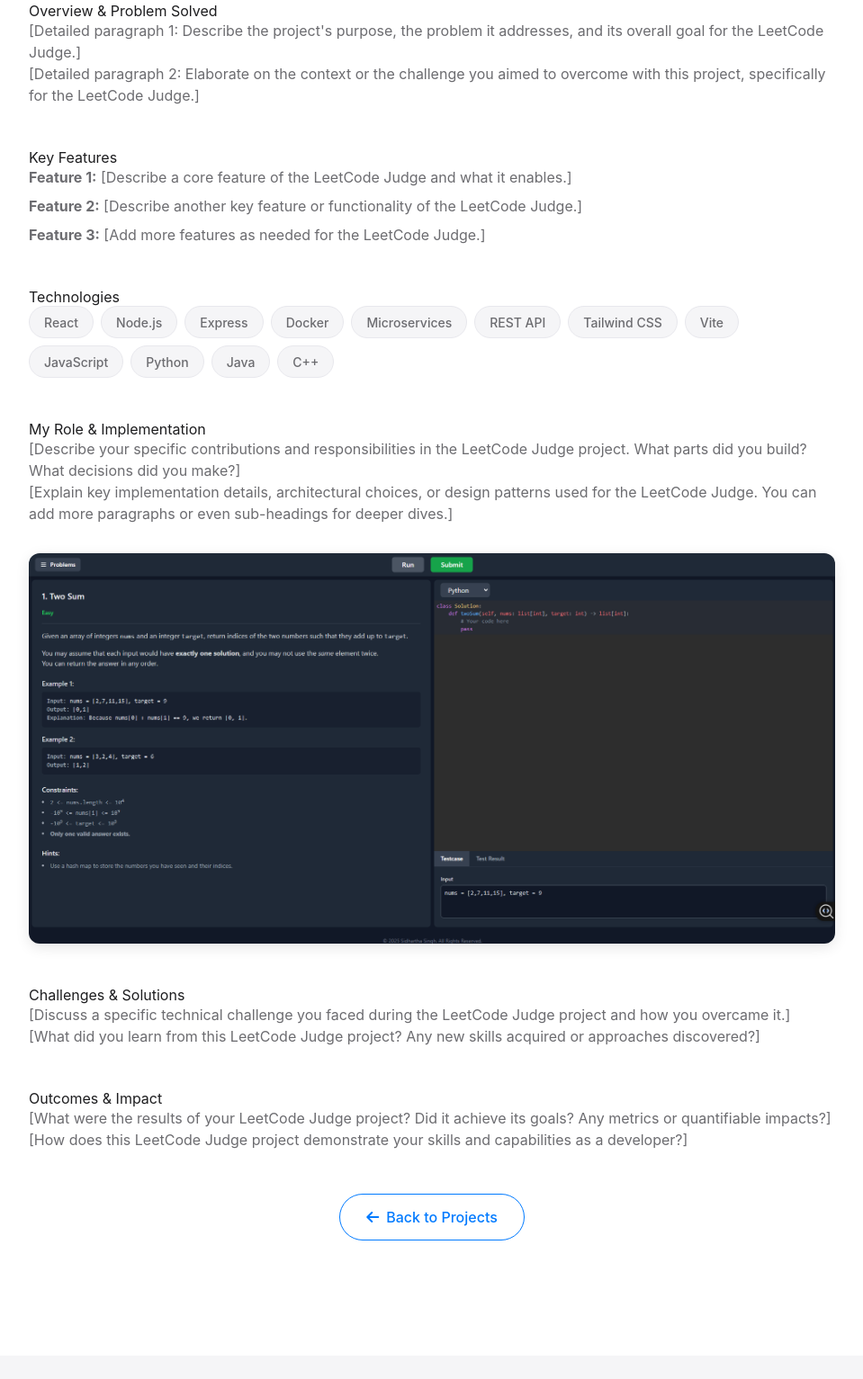
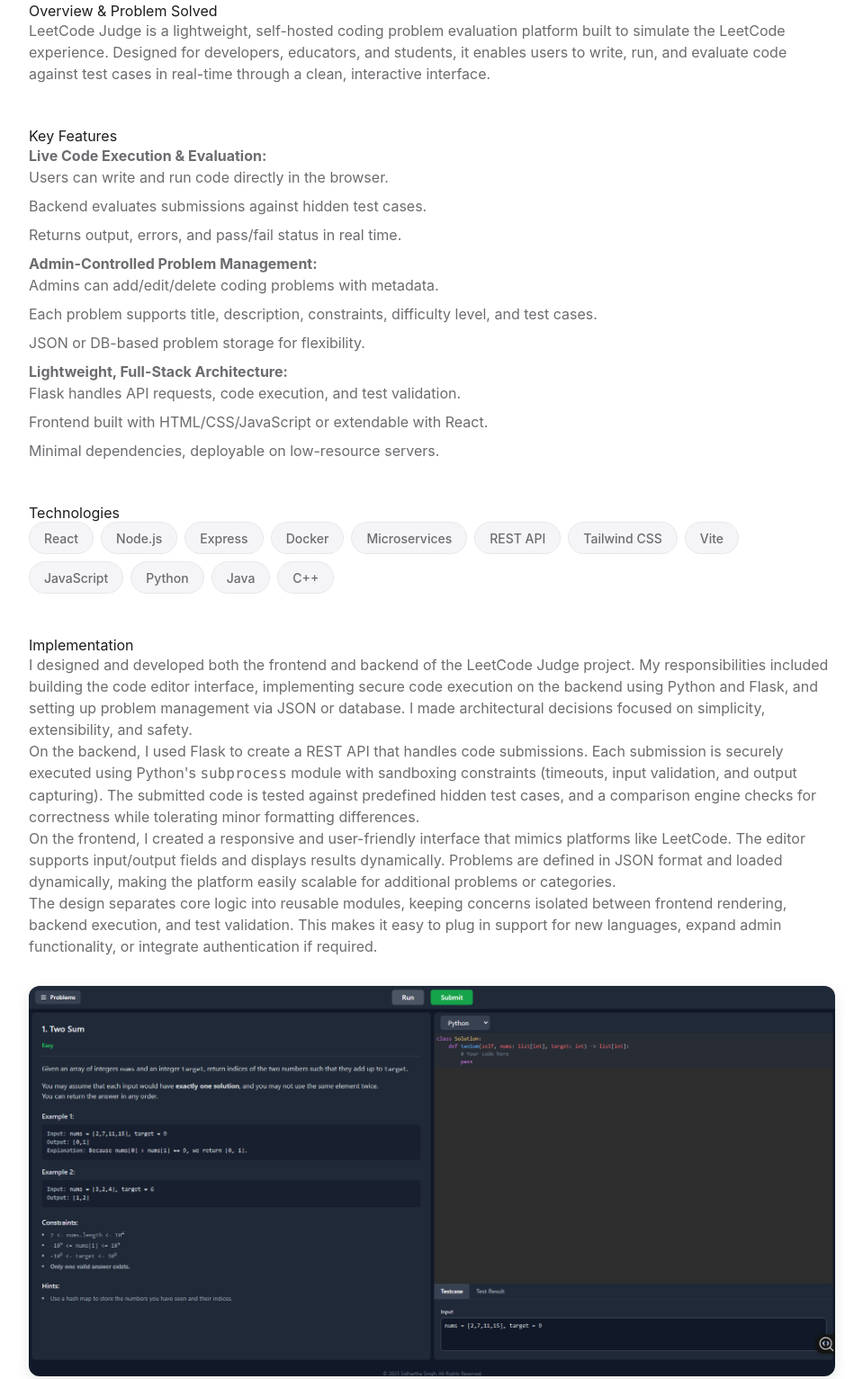
Before and after one commit to sidhartthhhhh/my-portfolio, a plain HTML site: page projects/leetcode-judge.html in a window 1280 px wide. Shown: the part 1011-2544 px from the top of the page at 90% size, without its empty margins (160-1119 px from the left). Drawn offline with nearby package versions, Linux system fonts and the light colour scheme.

Commit message:
added info about leet code project

```diff
--- a/projects/leetcode-judge.html
+++ b/projects/leetcode-judge.html
@@ -243,7 +243,7 @@
     <main class="section">
         <section class="mb-12">
             <h1 class="page-hero-title">LeetCode Judge</h1>
-            <p class="page-hero-tagline">[A concise tagline or subtitle for the LeetCode Judge]</p>
+            <p class="page-hero-tagline">A Full-Stack Code Execution and Judging Environment</p>
 
             <img src="assets/leetcode.png" alt="LeetCode Judge Hero Image" class="content-image">
 
@@ -259,22 +259,42 @@
 
         <section class="mb-12">
             <h2>Overview & Problem Solved</h2>
+
             <p>
-                [Detailed paragraph 1: Describe the project's purpose, the problem it addresses, and its overall goal for the LeetCode Judge.]
+                LeetCode Judge is a lightweight, self-hosted coding problem evaluation platform built to simulate the LeetCode experience. Designed for developers, educators, and students, it enables users to write, run, and evaluate code against test cases in real-time through a clean, interactive interface.
             </p>
             <p>
-                [Detailed paragraph 2: Elaborate on the context or the challenge you aimed to overcome with this project, specifically for the LeetCode Judge.]
+
             </p>
         </section>
 
         <section class="mb-12">
     <h2>Key Features</h2>
     <ul>
-                <li><strong>Feature 1:</strong> [Describe a core feature of the LeetCode Judge and what it enables.]</li>
-                <li><strong>Feature 2:</strong> [Describe another key feature or functionality of the LeetCode Judge.]</li>
-                <li><strong>Feature 3:</strong> [Add more features as needed for the LeetCode Judge.]</li>
+        <li><strong>Live Code Execution & Evaluation:</strong>
+            <ul>
+                <li>Users can write and run code directly in the browser.</li>
+                <li>Backend evaluates submissions against hidden test cases.</li>
+                <li>Returns output, errors, and pass/fail status in real time.</li>
+            </ul>
+        </li>
+        <li><strong>Admin-Controlled Problem Management:</strong>
+            <ul>
+                <li>Admins can add/edit/delete coding problems with metadata.</li>
+                <li>Each problem supports title, description, constraints, difficulty level, and test cases.</li>
+                <li>JSON or DB-based problem storage for flexibility.</li>
+            </ul>
+        </li>
+        <li><strong>Lightweight, Full-Stack Architecture:</strong>
+            <ul>
+                <li>Flask handles API requests, code execution, and test validation.</li>
+                <li>Frontend built with HTML/CSS/JavaScript or extendable with React.</li>
+                <li>Minimal dependencies, deployable on low-resource servers.</li>
+            </ul>
+        </li>
     </ul>
 </section>
+
 
         <section class="mb-12">
             <h2>Technologies</h2>
@@ -295,35 +315,50 @@
         </section>
 
         <section class="mb-12">
-            <h2>My Role & Implementation</h2>
+    <h2>Implementation</h2>
     <p>
-                [Describe your specific contributions and responsibilities in the LeetCode Judge project. What parts did you build? What decisions did you make?]
+        I designed and developed both the frontend and backend of the LeetCode Judge project. My responsibilities included building the code editor interface, implementing secure code execution on the backend using Python and Flask, and setting up problem management via JSON or database. I made architectural decisions focused on simplicity, extensibility, and safety.
     </p>
     <p>
-                [Explain key implementation details, architectural choices, or design patterns used for the LeetCode Judge. You can add more paragraphs or even sub-headings for deeper dives.]
+        On the backend, I used Flask to create a REST API that handles code submissions. Each submission is securely executed using Python's <code>subprocess</code> module with sandboxing constraints (timeouts, input validation, and output capturing). The submitted code is tested against predefined hidden test cases, and a comparison engine checks for correctness while tolerating minor formatting differences.
+    </p>
+    <p>
+        On the frontend, I created a responsive and user-friendly interface that mimics platforms like LeetCode. The editor supports input/output fields and displays results dynamically. Problems are defined in JSON format and loaded dynamically, making the platform easily scalable for additional problems or categories.
+    </p>
+    <p>
+        The design separates core logic into reusable modules, keeping concerns isolated between frontend rendering, backend execution, and test validation. This makes it easy to plug in support for new languages, expand admin functionality, or integrate authentication if required.
     </p>
     <img src="assets/leetcodess.png" alt="LeetCode Judge Screenshot 1" class="content-image">
 </section>
 
+
        <section class="mb-12">
     <h2>Challenges & Solutions</h2>
     <p>
-                [Discuss a specific technical challenge you faced during the LeetCode Judge project and how you overcame it.]
+        One of the major technical challenges was executing user-submitted code securely on the server. Untrusted code can cause infinite loops, memory exhaustion, or even system compromise if not sandboxed properly. Initially, naive execution using <code>eval</code> and <code>exec</code> proved unsafe and unstable.
     </p>
     <p>
-                [What did you learn from this LeetCode Judge project? Any new skills acquired or approaches discovered?]
+        I overcame this by using Python’s <code>subprocess</code> module with timeouts, isolated processes, and restricted inputs. I implemented logic to prevent infinite loops, capped memory usage, and sanitized input/output. This ensured safe execution while maintaining responsiveness.
+    </p>
+    <p>
+        Another challenge was designing a clean, extensible architecture that separates the frontend interface, backend logic, and problem/test case management. I solved this by modularizing the codebase: problems are loaded via structured JSON, the backend validates output in a pluggable way, and the UI dynamically adapts based on problem metadata.
+    </p>
+    <p>
+        Through this project, I learned secure code execution patterns, better separation of concerns in full-stack apps, and how to handle edge cases in automated test evaluation systems. I also sharpened my frontend skills using clean UI principles and responsive layouts for developer tools.
     </p>
 </section>
+
 
         <section>
     <h2>Outcomes & Impact</h2>
     <p>
-                [What were the results of your LeetCode Judge project? Did it achieve its goals? Any metrics or quantifiable impacts?]
+        The LeetCode Judge project successfully achieved its goal of creating a functional, lightweight coding evaluation platform that mimics core features of professional online judges. It serves as a self-hosted alternative for practicing coding problems, running test cases, and managing problem sets with ease. The system has been tested with multiple problems and submissions, demonstrating reliable execution and accurate validation.
     </p>
     <p>
-                [How does this LeetCode Judge project demonstrate your skills and capabilities as a developer?]
+        This project showcases my full-stack development capabilities — from designing responsive UIs to handling secure backend execution workflows. It reflects my ability to solve complex problems such as sandboxed code execution, modular architecture design, and test automation. The LeetCode Judge not only demonstrates technical depth, but also highlights my initiative to build practical, developer-focused tools from the ground up.
     </p>
 </section>
+
 
         <div class="text-center mt-12">
             <a href="../index.html#projects" class="btn-secondary">
```
Lines whose indentation alone changed are shown as unchanged.
